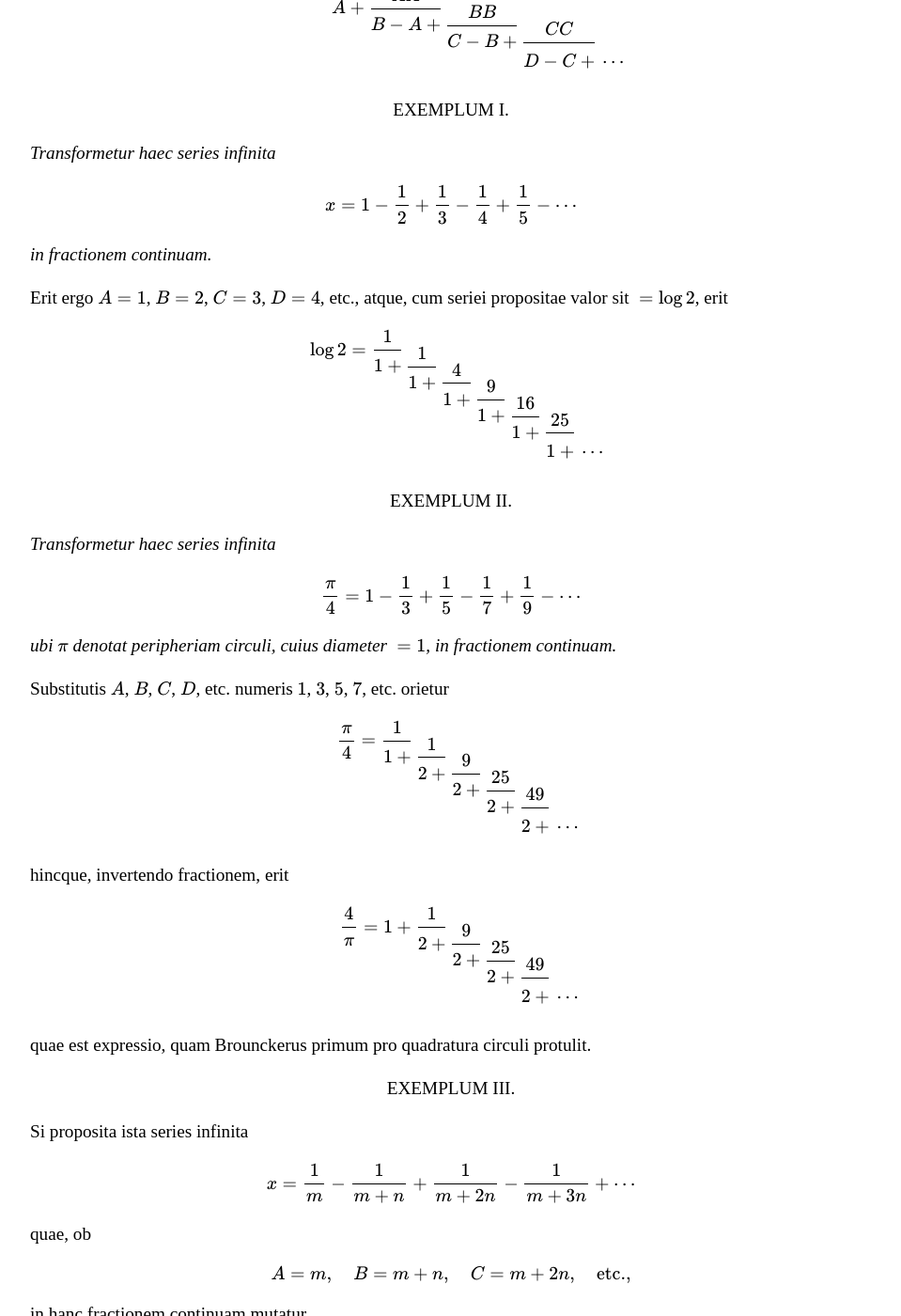
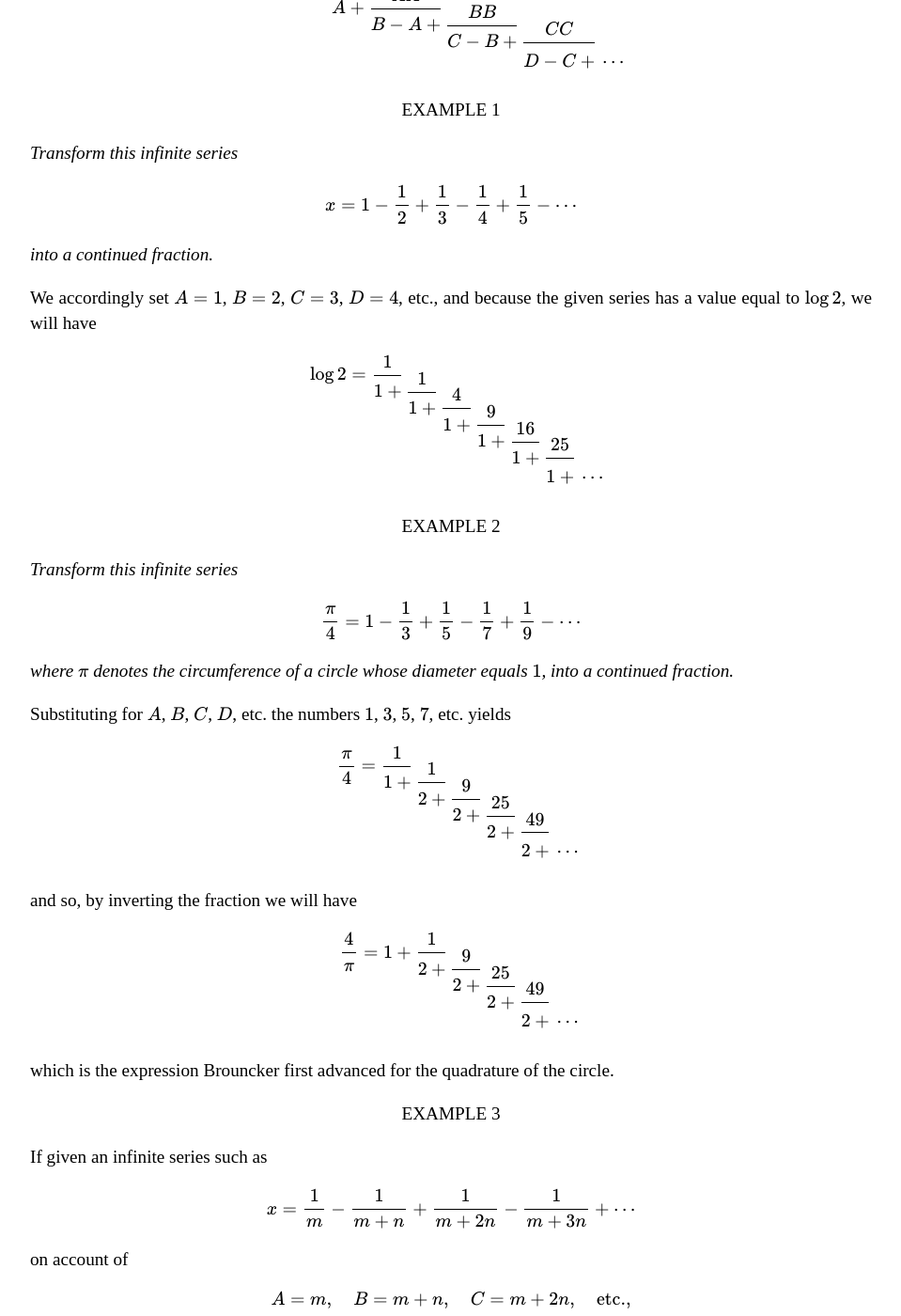
Before and after one commit to ttdoucet/ttdoucet.github.io, a Jekyll site: the page built from euler/e101-en.html, in a window 1280 px wide and 1400 px high, scrolled down 8813 px. Shown: the whole window at 94% size, without its empty margins (160-1119 px from the left). Built offline with Jekyll 4.4.1, drawn with Linux system fonts in a browser that asks for light colours; formulas are drawn with MathJax 3; some of the changed text lies outside the part shown.

Commit message:
Finished translating p.369 of e101.

```diff
--- a/euler/e101-en.html
+++ b/euler/e101-en.html
@@ -491,19 +491,21 @@ x = {\cofrac 1 A {\cofrac {AA} {B-A} {\cofrac {BB} {C-B} {\cofrac {CC} {D-C} \ta
 
 
 <p style="text-align:center">
-EXEMPLUM I.
+EXAMPLE 1
 </p>
 
-<p><em>Transformetur haec series infinita</em>
+<p><em>Transform this infinite series</em>
 
 \begin{equation}
 x = 1 - {1\over 2} + {1\over 3} - {1\over 4} + {1\over 5}  - \cdots
 \end{equation}
 
-<em>in fractionem continuam.</em>
+<em>into a continued fraction.</em>
 
 <p>
-Erit ergo \(A=1\), \(B=2\), \(C=3\), \(D=4\), etc., atque, cum seriei propositae valor sit \({}=\log 2\), erit
+We accordingly set
+\(A=1\), \(B=2\), \(C=3\), \(D=4\), etc., and because the given series has a value
+equal to \(\log 2\), we will have
 
 \begin{equation}
 \log 2 = {\cofrac 1 1 {\cofrac 1 1 {\cofrac 4 1 {\cofrac 9 1 {\cofrac {16} 1 {\cofrac {25} 1 \tailfrac}}}}}}
@@ -511,59 +513,61 @@ Erit ergo \(A=1\), \(B=2\), \(C=3\), \(D=4\), etc., atque, cum seriei propositae
 
 
 <p style="text-align:center">
-EXEMPLUM II.
+EXAMPLE 2
 </p>
 
-<p><em>Transformetur haec series infinita</em>
+<p><em>Transform this infinite series</em>
 
 \begin{equation}
 {\pi\over4} = 1 - {1\over 3} + {1\over 5} - {1\over 7} + {1\over 9} - \cdots
 \end{equation}
 
 <em>
-ubi \(\pi\) denotat peripheriam circuli, cuius diameter \({}=1\), in fractionem continuam.
+where \(\pi\) denotes the circumference of a circle whose diameter equals \(1\),
+into a continued fraction.
 </em>
 
 <p>
-Substitutis \(A\), \(B\), \(C\), \(D\), etc. numeris \(1\), \(3\), \(5\), \(7\), etc. orietur
+Substituting for \(A\), \(B\), \(C\), \(D\), etc. the numbers \(1\), \(3\), \(5\), \(7\), etc. yields
 
 \begin{equation}
 {\pi\over 4} = {\cofrac 1 1 {\cofrac 1 2 {\cofrac 9 2 {\cofrac {25} 2 {\cofrac {49} 2 \tailfrac}}}}}
 \end{equation}
 
-hincque, invertendo fractionem, erit
+and so, by inverting the fraction we will have
 
 \begin{equation}
 {4\over\pi} = 1 + {\cofrac 1 2 {\cofrac 9 2 {\cofrac {25} 2 {\cofrac {49} 2 \tailfrac}}}}
 \end{equation}
 
-quae est expressio, quam Brounckerus primum pro quadratura circuli protulit.
+which is the expression Brouncker first
+advanced for the quadrature of the circle.
 
 
 <p style="text-align:center">
-EXEMPLUM III.
+EXAMPLE 3
 </p>
 
 <p>
-Si proposita ista series infinita
+If given an infinite series such as
 
 \begin{equation}
 x = {1\over m} - {1\over m+n} + {1\over m+2n} - {1\over m+3n} + \cdots
 \end{equation}
 
-quae, ob
+on account of
 
 \begin{equation}
 A=m,\quad B=m+n,\quad C=m+2n,\quad \hbox{etc.},
 \end{equation}
 
-in hanc fractionem continuam mutatur
+it is transformed into this continued fraction
 
 \begin{equation}
 x = {\cofrac 1 m {\cofrac {mm} {\phantom{n}n} {\cofrac {(m+n)^2} {\phantom{m+n}n} {\cofrac {(m+2n)^2} {\phantom{m+2n}n} {\cofrac {(m+3n)^2} {\phantom{nn}n} \tailfrac}}}}}
 \end{equation}
 
-ex qua sit, invertendo,
+which by inverting becomes
 
 \begin{equation}
 {1\over x} - m = {\cofrac {mm} {\phantom{n}n} {\cofrac {(m+n)^2} {\phantom{m+n}n} {\cofrac {(m+2n)^2} {\phantom{mm+n}n} {\cofrac {(m+3n)^2} {\phantom{nn}n} \tailfrac } } } }
@@ -571,12 +575,11 @@ ex qua sit, invertendo,
 
 
 <p style="text-align:center">
-EXEMPLUM IV.
+EXAMPLE 4
 </p>
 
 <p>
-Quoniam supra (§ 178) invenimus esse
-
+Because in §178 above we find that
 
 \begin{equation}
 {\pi\cos{m\pi\over n} \over n\sin{m\pi\over n} }
@@ -584,13 +587,13 @@ Quoniam supra (§ 178) invenimus esse
  {1\over m} - {1\over n-m} + {1\over n+m} - {1\over 2n-m} + {1\over 2n+m} - \cdots
 \end{equation}
 
-erit, pro fractione continuanda,
+we will have, for forming the continued fraction
 
 \begin{equation}
 A=m,\quad B=n-m,\quad C=n+m,\quad D=2n-m,\quad \cdots
 \end{equation}
 
-unde fiet
+from which
 
 \begin{equation}
 {\pi\cos{m\pi\over n} \over n\sin{m\pi\over n} }
```
